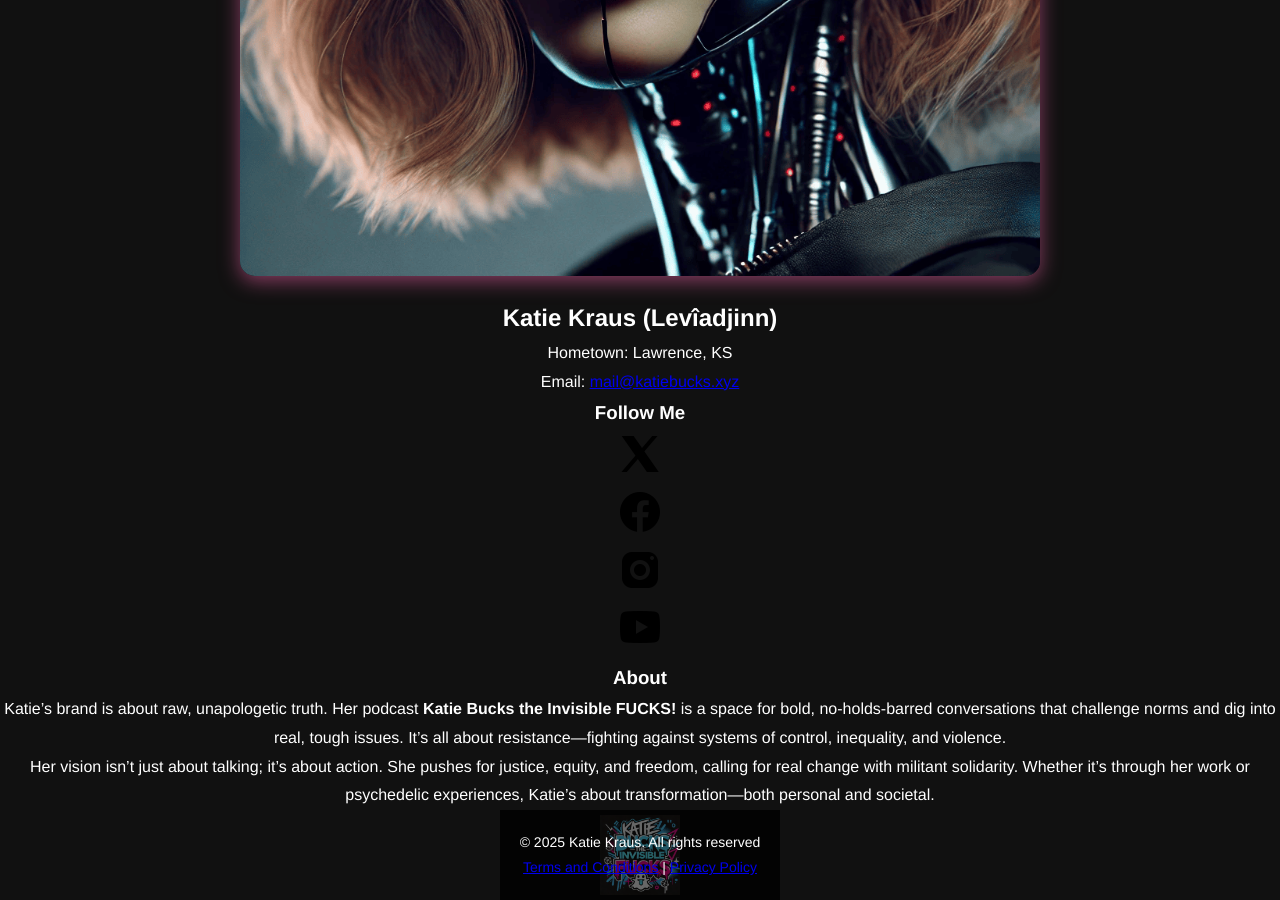
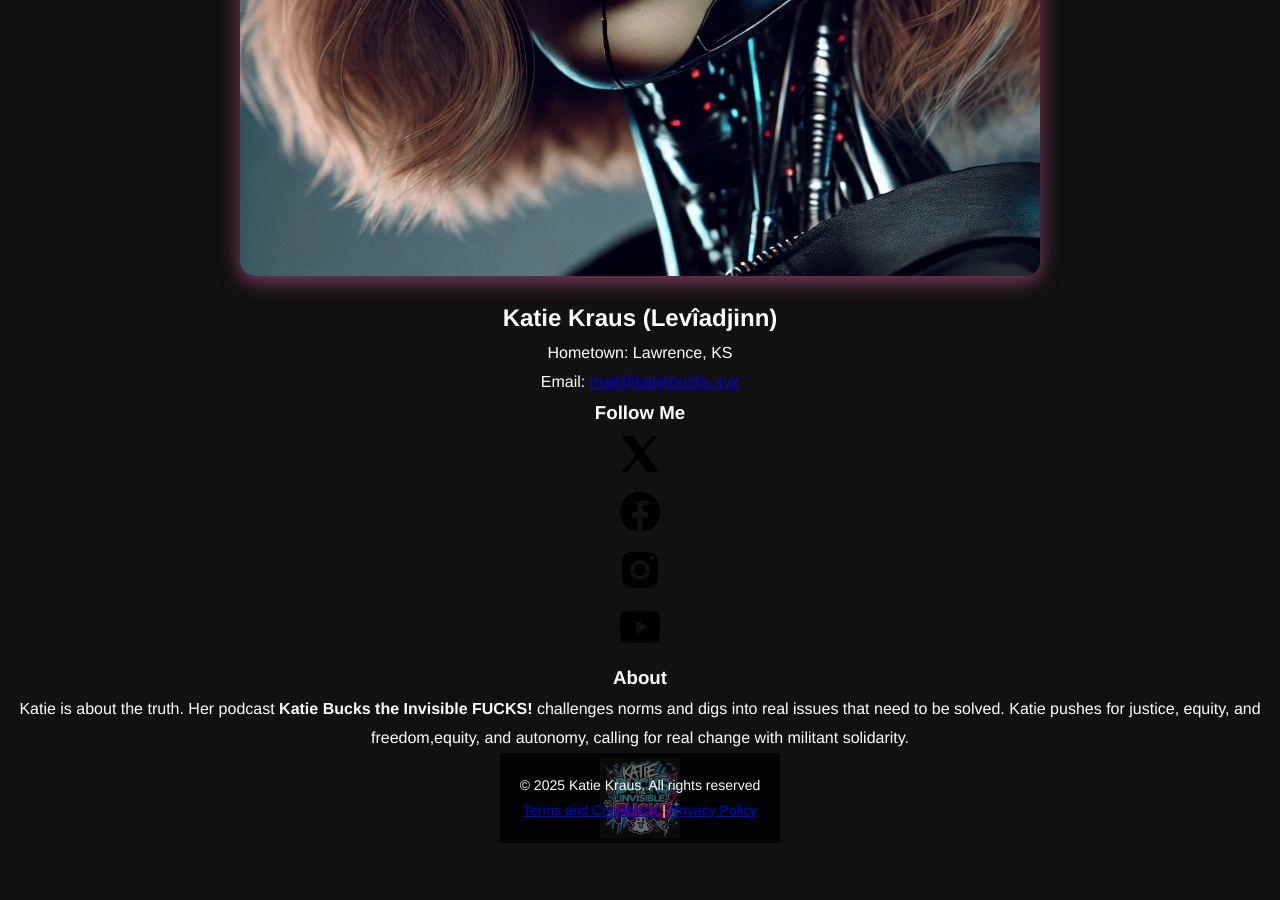
Before and after one commit to katiebucks/katiebucks.xyz, a Jekyll site: the page built from contact.html, in a window 1280 px wide and 900 px high, scrolled down 1128 px. Built offline with Jekyll 4.4.1, drawn with Linux system fonts in a browser that asks for light colours; after the commit the page ends 1971 px from its top, so only the background shows below that.

Commit message:
Update contact.html

```diff
--- a/contact.html
+++ b/contact.html
@@ -24,6 +24,5 @@ description: "Get in touch with Katie!"
     </ul>
 
     <h3>About</h3>
-    <p>Katie’s brand is about raw, unapologetic truth. Her podcast <strong>Katie Bucks the Invisible FUCKS!</strong> is a space for bold, no-holds-barred conversations that challenge norms and dig into real, tough issues. It’s all about resistance—fighting against systems of control, inequality, and violence.</p>
-    <p>Her vision isn’t just about talking; it’s about action. She pushes for justice, equity, and freedom, calling for real change with militant solidarity. Whether it’s through her work or psychedelic experiences, Katie’s about transformation—both personal and societal.</p>
+    <p>Katie is about the truth. Her podcast <strong>Katie Bucks the Invisible FUCKS!</strong> challenges norms and digs into real issues that need to be solved. Katie pushes for justice, equity, and freedom,equity, and autonomy, calling for real change with militant solidarity.</p>
 </section>
```
